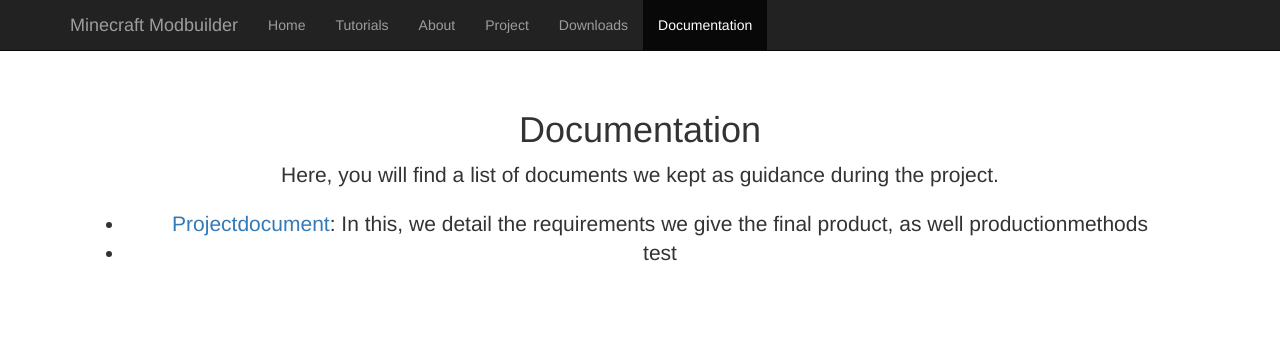
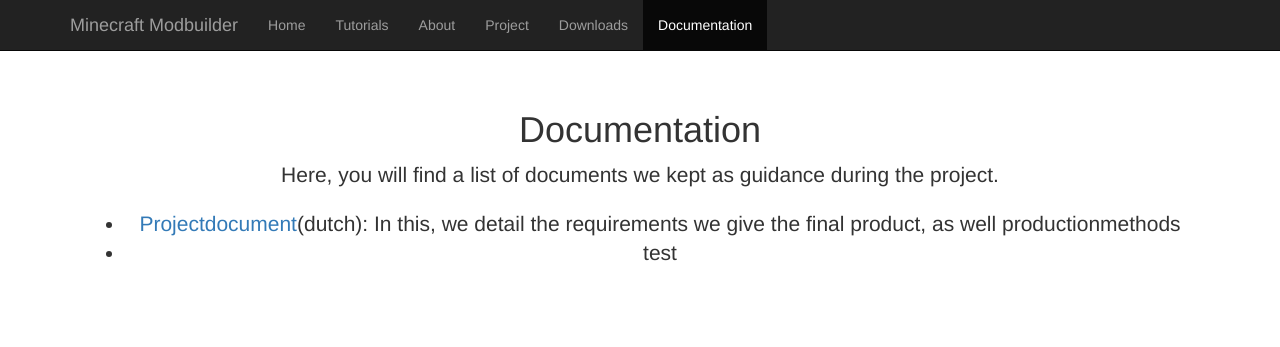
Before and after one commit to arjanadriaanse/mc-mod-builder, a plain HTML site: page www/documentation.html in a window 1280 px wide. Shown: the top 347 px of the page. Drawn offline with nearby package versions, Linux system fonts and the light colour scheme; a script that the page names is missing; files whose address does not match are found by name.

Commit message:
added language signifier

```diff
--- a/www/documentation.html
+++ b/www/documentation.html
@@ -57,7 +57,7 @@
         <h1>Documentation</h1>
         <p class="lead">Here, you will find a list of documents we kept as guidance during the project.<br>
         <ul class="lead">
-        <li><a href="projectdocument.pdf">Projectdocument</a>: In this, we detail the requirements we give
+        <li><a href="projectdocument.pdf">Projectdocument</a>(dutch): In this, we detail the requirements we give
          the final product, as well productionmethods</li>
          <li> test </li> </ul> </p>
       </div>
```
